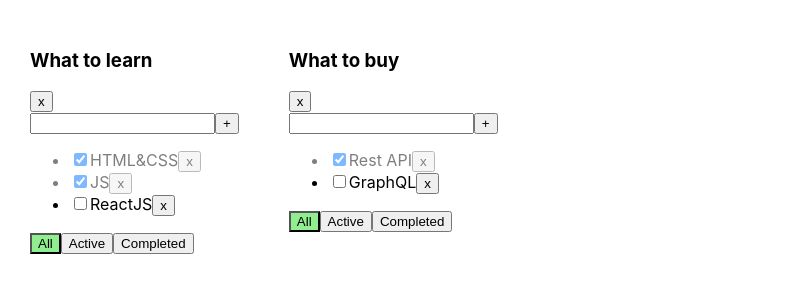
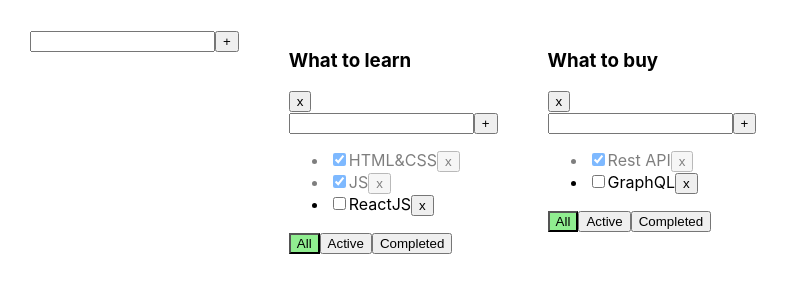
Before and after one commit to PavelS324/TodoList-5, a React (Create React App) app: page / in a window 1280 px wide. Shown: the top 300 px of the page, without its empty margins (0-789 px from the left). Built offline with nearby package versions, Linux system fonts and the light colour scheme.

Commit message:
Corrected mistake in all progect. Added form to create new list.

```diff
--- a/src/App.tsx
+++ b/src/App.tsx
@@ -1,7 +1,8 @@
 import './App.css';
 import {Todolist} from "./todolist/Todolist";
-import {useState} from "react";
+import {FC, useState} from "react";
 import {v1} from "uuid";
+import {CreateItemForm} from "./CreateItemForm";
 
 export type TaskType = {
 	id: string
@@ -94,8 +95,25 @@ function App() {
 		setTasks(newTasks)
 	}
 
+	const addList = (title: string) => {
+		debugger
+		let todoListIdX = v1()
+
+		const newList: TodoListType = {
+			id: todoListIdX,
+			title: title,
+			filter: 'all'
+		}
+		setTodoLists([newList, ...todoLists])
+
+		let newTasks: TasksStateType = {...tasks, [todoListIdX]: []}
+
+		setTasks(newTasks)
+	}
+
 	return (
 		<div className="App">
+			<CreateItemForm addItem={addList} />
 			{todoLists.map(tl => {
 				let tasksForTodolist = tasks[tl.id]
 				if (tl.filter === 'active') {
--- a/src/CreateItemForm.tsx
+++ b/src/CreateItemForm.tsx
@@ -7,33 +7,33 @@ type TypeCreateItemForm = {
     // changeTaskTitleHandler: (event: ChangeEvent<HTMLInputElement>) => void
     // addTaskOnKeyUpHandler: (event: KeyboardEvent<HTMLInputElement>) => void
     // addTaskHandler: (todoListId: string) => void
-    todoListId: string
-    addTask: (todoListId: string, title: string) => void
+    // todoListId: string
+    addItem: (title: string) => void
 }
 export const CreateItemForm = (props: TypeCreateItemForm) => {
     // const {error, taskTitle, changeTaskTitleHandler, addTaskOnKeyUpHandler, addTaskHandler, todoListId} = props
-    const {todoListId, addTask} = props
+    const {addItem} = props
 
-    const [taskTitle, setTaskTitle] = useState('')
+    const [itemTitle, setItemTitle] = useState('')
     const [error, setError] = useState<string | null>(null)
 
-    const addTaskHandler = (todoListId: string) => {
-        if (taskTitle.trim() !== '') {
-            addTask(todoListId, taskTitle.trim())
-            setTaskTitle('')
+    const addItemHandler = () => {
+        if (itemTitle.trim() !== '') {
+            addItem(itemTitle.trim())
+            setItemTitle('')
         } else {
             setError('Title is required')
         }
     }
 
-    const changeTaskTitleHandler = (event: ChangeEvent<HTMLInputElement>) => {
-        setTaskTitle(event.currentTarget.value)
+    const changeItemTitleHandler = (event: ChangeEvent<HTMLInputElement>) => {
+        setItemTitle(event.currentTarget.value)
     }
 
-    const addTaskOnKeyUpHandler = (event: KeyboardEvent<HTMLInputElement>) => {
+    const addItemOnKeyUpHandler = (event: KeyboardEvent<HTMLInputElement>) => {
         setError(null)
         if (event.key === 'Enter') {
-            addTaskHandler(todoListId)
+            addItemHandler()
         }
     }
 
@@ -41,11 +41,11 @@ export const CreateItemForm = (props: TypeCreateItemForm) => {
         <div>
             <input
                 className={error ? 'error' : ''}
-                value={taskTitle}
-                onChange={changeTaskTitleHandler}
-                onKeyUp={addTaskOnKeyUpHandler}
+                value={itemTitle}
+                onChange={changeItemTitleHandler}
+                onKeyUp={addItemOnKeyUpHandler}
             />
-            <Button title={'+'} onClick={() => {addTaskHandler(todoListId)}}/>
+            <Button title={'+'} onClick={() => {addItemHandler()}}/>
             {error && <div className={'error-message'}>{error}</div> }
         </div>
     )
--- a/src/todolist/Todolist.tsx
+++ b/src/todolist/Todolist.tsx
@@ -49,6 +49,10 @@ export const Todolist = (props: PropsType) => {
 		removeListTasks(todoListId)
 	}
 
+	const addNewTask = (title: string) => {
+		addTask(todoListId, title)
+	}
+
 	return (
 		<div>
 			<div className={'todolist-title-container'}>
@@ -64,7 +68,7 @@ export const Todolist = (props: PropsType) => {
 				{/*/>*/}
 				{/*<Button title={'+'} onClick={() => {addTaskHandler(todoListId)}}/>*/}
 				{/*{error && <div className={'error-message'}>{error}</div> }*/}
-				<CreateItemForm todoListId={todoListId} addTask={() => addTask} />
+				<CreateItemForm addItem={addNewTask} />
 			</div>
 			{
 				tasks.length === 0
```
